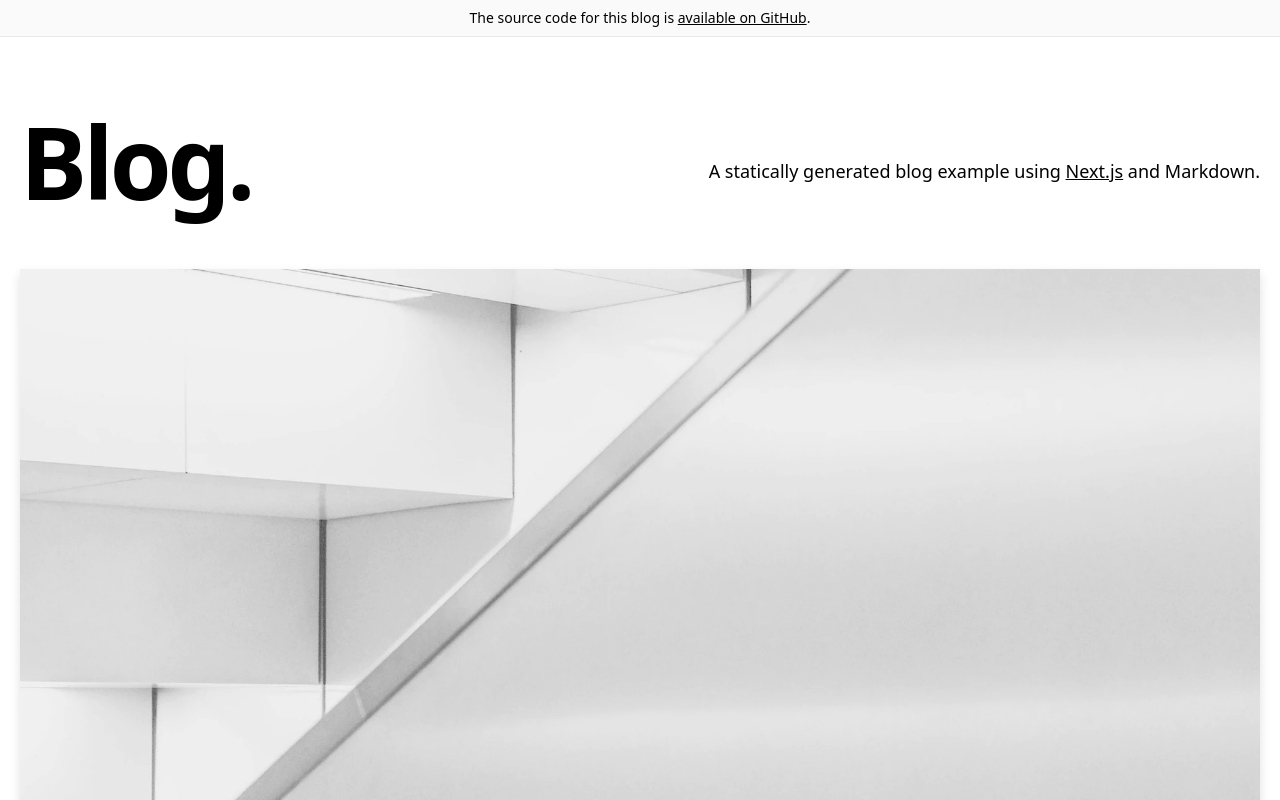
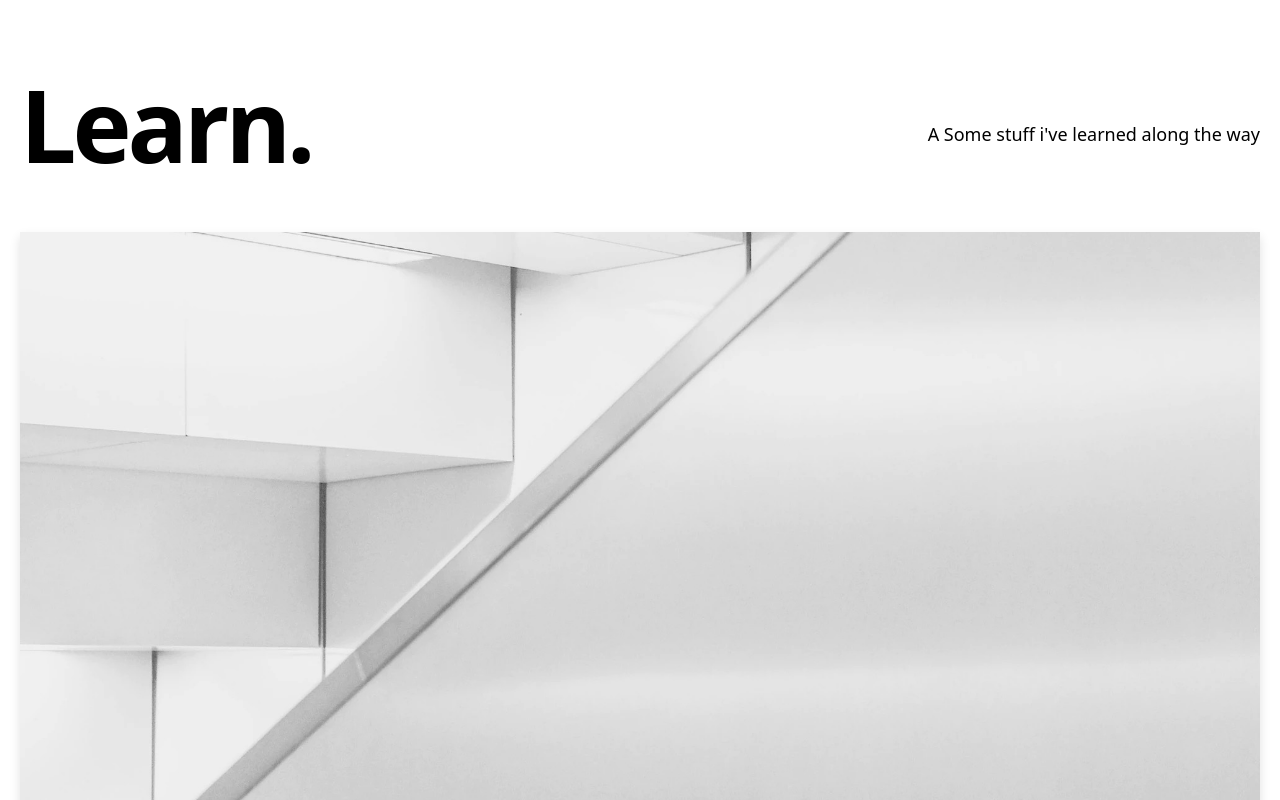
Before and after one commit to phil-willis/phil-willis.github.io, a Next.js app: page / in a window 1280 px wide. Shown: the top 800 px of the page. Built offline with nearby package versions, Linux system fonts and the light colour scheme.

Commit message:
updated the alert at the top of the page to come from the constants.js file & bunch of small things

```diff
--- a/components/alert.js
+++ b/components/alert.js
@@ -2,7 +2,7 @@ import Container from './container'
 import cn from 'classnames'
 import { EXAMPLE_PATH } from '../lib/constants'
 
-export default function Alert({ preview }) {
+export default function Alert({ preview, message }) {
   return (
     <div
       className={cn('border-b', {
@@ -12,29 +12,7 @@ export default function Alert({ preview }) {
     >
       <Container>
         <div className="py-2 text-center text-sm">
-          {preview ? (
-            <>
-              This page is a preview.{' '}
-              <a
-                href="/api/exit-preview"
-                className="underline hover:text-cyan duration-200 transition-colors"
-              >
-                Click here
-              </a>{' '}
-              to exit preview mode.
-            </>
-          ) : (
-            <>
-              The source code for this blog is{' '}
-              <a
-                href={`https://github.com/vercel/next.js/tree/canary/examples/${EXAMPLE_PATH}`}
-                className="underline hover:text-success duration-200 transition-colors"
-              >
-                available on GitHub
-              </a>
-              .
-            </>
-          )}
+          <>{message}</>
         </div>
       </Container>
     </div>
--- a/components/intro.js
+++ b/components/intro.js
@@ -1,20 +1,11 @@
-import { CMS_NAME } from '../lib/constants'
-
 export default function Intro() {
   return (
     <section className="flex-col md:flex-row flex items-center md:justify-between mt-16 mb-16 md:mb-12">
       <h1 className="text-6xl md:text-8xl font-bold tracking-tighter leading-tight md:pr-8">
-        Blog.
+        Learn.
       </h1>
       <h4 className="text-center md:text-left text-lg mt-5 md:pl-8">
-        A statically generated blog example using{' '}
-        <a
-          href="https://nextjs.org/"
-          className="underline hover:text-success duration-200 transition-colors"
-        >
-          Next.js
-        </a>{' '}
-        and {CMS_NAME}.
+        A Some stuff i've learned along the way
       </h4>
     </section>
   )
--- a/components/layout.js
+++ b/components/layout.js
@@ -1,13 +1,16 @@
 import Alert from '../components/alert'
 import Footer from '../components/footer'
 import Meta from '../components/meta'
+import { SHOW_ALERT, ALERT_MESSAGE } from '../lib/constants'
 
 export default function Layout({ preview, children }) {
   return (
     <>
       <Meta />
       <div className="min-h-screen">
-        <Alert preview={preview} />
+        {SHOW_ALERT ? (
+          <Alert preview={preview} message={ALERT_MESSAGE} />
+        ) : null}
         <main>{children}</main>
       </div>
       <Footer />
--- a/components/meta.js
+++ b/components/meta.js
@@ -1,5 +1,5 @@
 import Head from 'next/head'
-import { CMS_NAME, HOME_OG_IMAGE_URL } from '../lib/constants'
+import { HOME_OG_IMAGE_URL } from '../lib/constants'
 
 export default function Meta() {
   return (
@@ -41,7 +41,7 @@ export default function Meta() {
       />
       <meta
         name="description"
-        content={`A statically generated blog example using Next.js and ${CMS_NAME}.`}
+        content={`Not another learning site.`}
       />
       <meta property="og:image" content={HOME_OG_IMAGE_URL} />
     </Head>
--- a/lib/constants.js
+++ b/lib/constants.js
@@ -1,4 +1,6 @@
+export const SITE_TITLE = 'Not another learning site.'
 export const EXAMPLE_PATH = 'blog-starter'
-export const CMS_NAME = 'Markdown'
 export const HOME_OG_IMAGE_URL =
   'https://og-image.now.sh/Next.js%20Blog%20Starter%20Example.png?theme=light&md=1&fontSize=100px&images=https%3A%2F%2Fassets.vercel.com%2Fimage%2Fupload%2Ffront%2Fassets%2Fdesign%2Fnextjs-black-logo.svg'
+export const SHOW_ALERT = false
+export const ALERT_MESSAGE = '!!Show some alert here!!'
--- a/package.json
+++ b/package.json
@@ -1,5 +1,5 @@
 {
-  "name": "blog-starter",
+  "name": "learning",
   "version": "1.0.0",
   "scripts": {
     "dev": "next",
--- a/pages/index.js
+++ b/pages/index.js
@@ -5,7 +5,6 @@ import Intro from '../components/intro'
 import Layout from '../components/layout'
 import { getAllPosts } from '../lib/api'
 import Head from 'next/head'
-import { CMS_NAME } from '../lib/constants'
 
 export default function Index({ allPosts }) {
   const heroPost = allPosts[0]
@@ -14,7 +13,7 @@ export default function Index({ allPosts }) {
     <>
       <Layout>
         <Head>
-          <title>Next.js Blog Example with {CMS_NAME}</title>
+          <title>Not another learning site.</title>
         </Head>
         <Container>
           <Intro />
--- a/pages/learn/[slug].js
+++ b/pages/learn/[slug].js
@@ -8,7 +8,7 @@ import Layout from '../../components/layout'
 import { getPostBySlug, getAllPosts } from '../../lib/api'
 import PostTitle from '../../components/post-title'
 import Head from 'next/head'
-import { CMS_NAME } from '../../lib/constants'
+import { SITE_TITLE } from '../../lib/constants'
 import markdownToHtml from '../../lib/markdownToHtml'
 
 export default function Post({ post, morePosts, preview }) {
@@ -26,9 +26,7 @@ export default function Post({ post, morePosts, preview }) {
           <>
             <article className="mb-32">
               <Head>
-                <title>
-                  {post.title} | Next.js Blog Example with {CMS_NAME}
-                </title>
+                <title>{SITE_TITLE}</title>
                 <meta
                   property="og:image"
                   content={post.ogImage.url}
```
